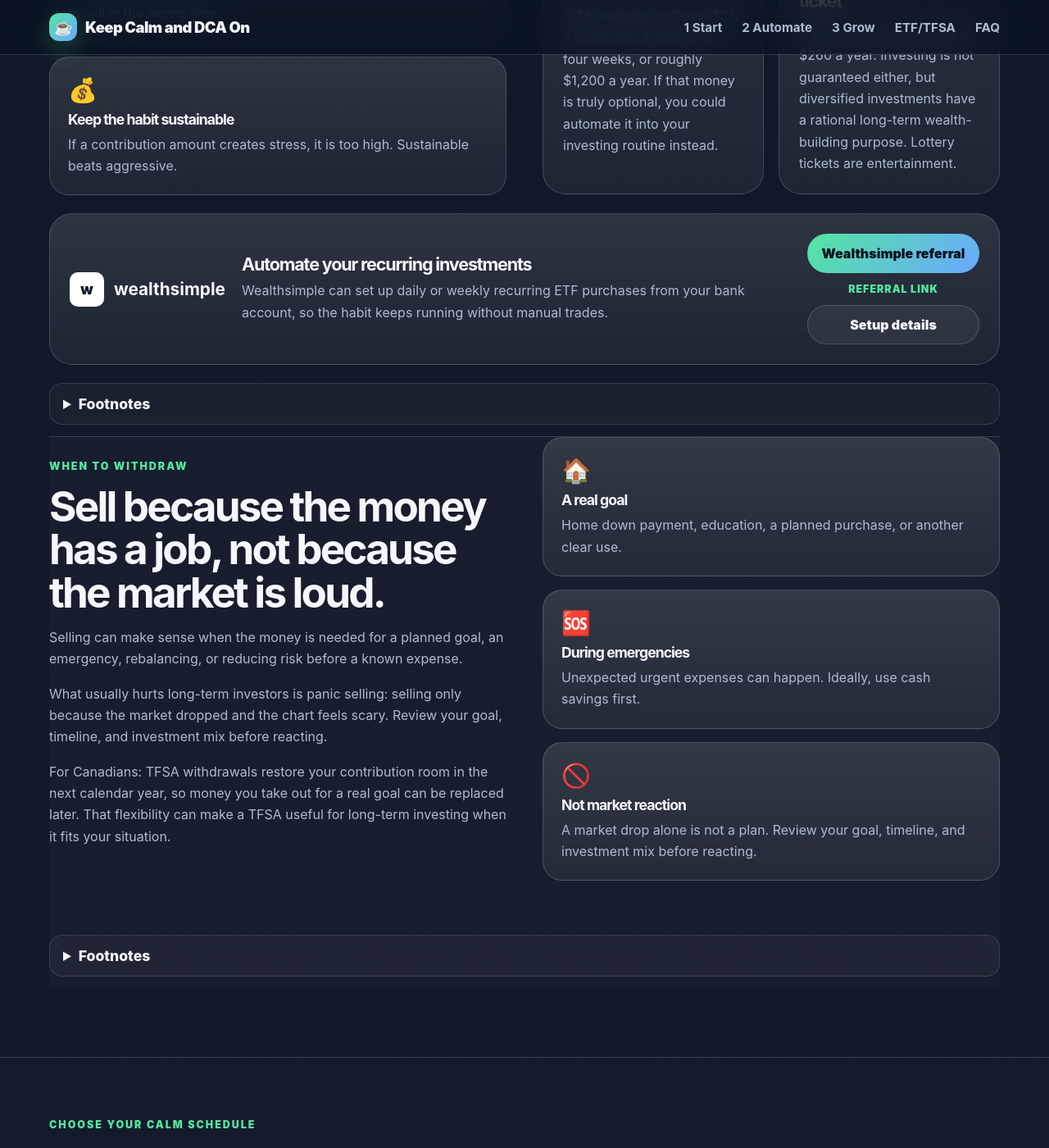
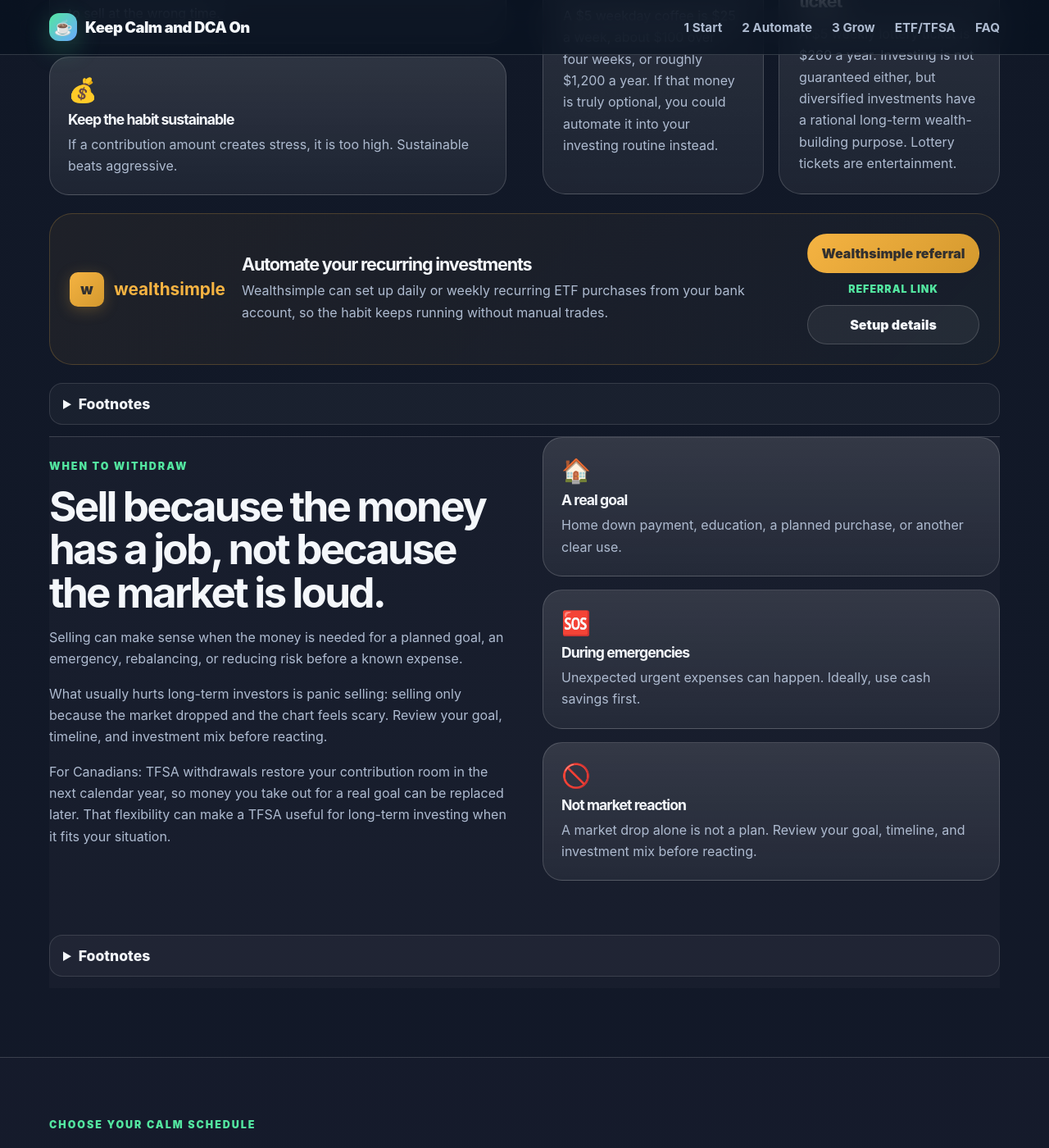
Before and after one commit to thestamp/dcathedip, a Jekyll site: the page built from index.html, in a window 1280 px wide and 1400 px high, scrolled down 5644 px. Shown: the whole window at 82% size. Built offline with Jekyll 4.4.1, drawn with Linux system fonts in a browser that asks for light colours.

Commit message:
Update Wealthsimple referral banners to match Wealthsimple brand styling
- Add --ws-gold (#f5b342), --ws-dune (#32302f), --ws-celery (#99b383) CSS variables
- Replace white badge with warm gold gradient on dark background
- Update step numbers from green/blue to gold gradient
- Add warm gold borders and subtle gold backgrounds to all WS sections
- Override primary buttons in WS sections to use gold gradient
- Update referral notes and highlighted steps to use gold accent
- Add box-shadow glow to badges and step numbers

```diff
--- a/assets/css/styles.css
+++ b/assets/css/styles.css
@@ -11,6 +11,12 @@
   --red: #ff6b6b;
   --border: rgba(255, 255, 255, 0.16);
   --shadow: 0 24px 80px rgba(0, 0, 0, 0.38);
+  /* Wealthsimple brand colors */
+  --ws-dune: #32302f;
+  --ws-gold: #f5b342;
+  --ws-gold-dim: #d4992e;
+  --ws-celery: #99b383;
+  --ws-linen: #faf8f5;
   font-family: Inter, ui-sans-serif, system-ui, -apple-system, BlinkMacSystemFont, "Segoe UI", sans-serif;
 }
 
@@ -403,12 +409,14 @@ h3 { font-size: 1.35rem; }
   gap: 20px;
   align-items: center;
   box-shadow: none;
+  border-color: rgba(245, 179, 66, 0.22);
+  background: linear-gradient(135deg, rgba(245, 179, 66, 0.06), rgba(153, 179, 131, 0.04));
 }
 .wealthsimple-logo-lockup {
   display: flex;
   align-items: center;
   gap: 12px;
-  color: var(--text);
+  color: var(--ws-gold);
   font-size: 1.3rem;
   font-weight: 900;
   text-transform: lowercase;
@@ -419,10 +427,11 @@ h3 { font-size: 1.35rem; }
   border-radius: 10px;
   display: grid;
   place-items: center;
-  background: #fff;
-  color: #111827;
+  background: linear-gradient(135deg, var(--ws-gold), var(--ws-gold-dim));
+  color: var(--ws-dune);
   font-weight: 1000;
   font-size: 1.1rem;
+  box-shadow: 0 4px 18px rgba(245, 179, 66, 0.25);
 }
 .wealthsimple-promo-copy h3 { margin-bottom: 8px; }
 .wealthsimple-promo-copy p { margin: 0; }
@@ -435,12 +444,20 @@ h3 { font-size: 1.35rem; }
 .wealthsimple-promo-actions .button {
   white-space: nowrap;
 }
+/* Wealthsimple-themed primary button override */
+.wealthsimple-promo .button.primary,
+.ws-step-referral .button.primary,
+.wealthsimple .button.primary {
+  background: linear-gradient(135deg, var(--ws-gold), var(--ws-gold-dim));
+  color: var(--ws-dune);
+  border-color: transparent;
+}
 
 /* Wealthsimple step-by-step guide */
 .wealthsimple-guide-section {
-  background: rgba(255,255,255,0.025);
-  border-top: 1px solid var(--border);
-  border-bottom: 1px solid var(--border);
+  background: linear-gradient(180deg, rgba(245, 179, 66, 0.04), rgba(153, 179, 131, 0.03));
+  border-top: 1px solid rgba(245, 179, 66, 0.18);
+  border-bottom: 1px solid rgba(245, 179, 66, 0.18);
 }
 .wealthsimple-guide-section .wealthsimple-promo.referral-promo {
   margin-bottom: 36px;
@@ -465,11 +482,12 @@ h3 { font-size: 1.35rem; }
   border-radius: 16px;
   display: grid;
   place-items: center;
-  background: linear-gradient(135deg, var(--green), var(--blue));
-  color: #06101e;
+  background: linear-gradient(135deg, var(--ws-gold), var(--ws-gold-dim));
+  color: var(--ws-dune);
   font-weight: 1000;
   font-size: 1.35rem;
   flex-shrink: 0;
+  box-shadow: 0 4px 16px rgba(245, 179, 66, 0.2);
 }
 .ws-step-body h3 {
   margin-bottom: 10px;
@@ -491,10 +509,11 @@ h3 { font-size: 1.35rem; }
 .ws-referral-note {
   margin: 8px 0 0;
   font-size: 0.85rem;
-  color: var(--green);
+  color: var(--ws-gold);
 }
 .ws-step-referral {
-  border-color: rgba(83, 230, 160, 0.35);
+  border-color: rgba(245, 179, 66, 0.35);
+  background: linear-gradient(135deg, rgba(245, 179, 66, 0.08), rgba(153, 179, 131, 0.05));
 }
 
 .means-section { background: rgba(255,255,255,0.025); border-top: 1px solid var(--border); padding-bottom: 84px; }
@@ -542,9 +561,9 @@ h3 { font-size: 1.35rem; }
 .etf-cell p { margin: 0; }
 .etf-cell.cap { background: rgba(106,168,255,0.09); }
 .etf-cell.growth { background: rgba(83,230,160,0.09); }
-.wealthsimple { margin-top: 24px; padding: 24px; display: flex; justify-content: space-between; gap: 24px; align-items: center; box-shadow: none; }
+.wealthsimple { margin-top: 24px; padding: 24px; display: flex; justify-content: space-between; gap: 24px; align-items: center; box-shadow: none; border-color: rgba(245, 179, 66, 0.22); background: linear-gradient(135deg, rgba(245, 179, 66, 0.06), rgba(153, 179, 131, 0.04)); }
 .wealthsimple h3 { margin-bottom: 8px; }
-.wealthsimple .tip { color: var(--text); font-weight: 800; margin-top: 12px; }
+.wealthsimple .tip { color: var(--ws-gold); font-weight: 800; margin-top: 12px; }
 .wealthsimple-actions { display: flex; flex-wrap: wrap; gap: 12px; justify-content: flex-end; }
 
 .tfsa-section { align-items: stretch; }
```
Also changed, not shown: requirements.md (+12 -1 lines).
